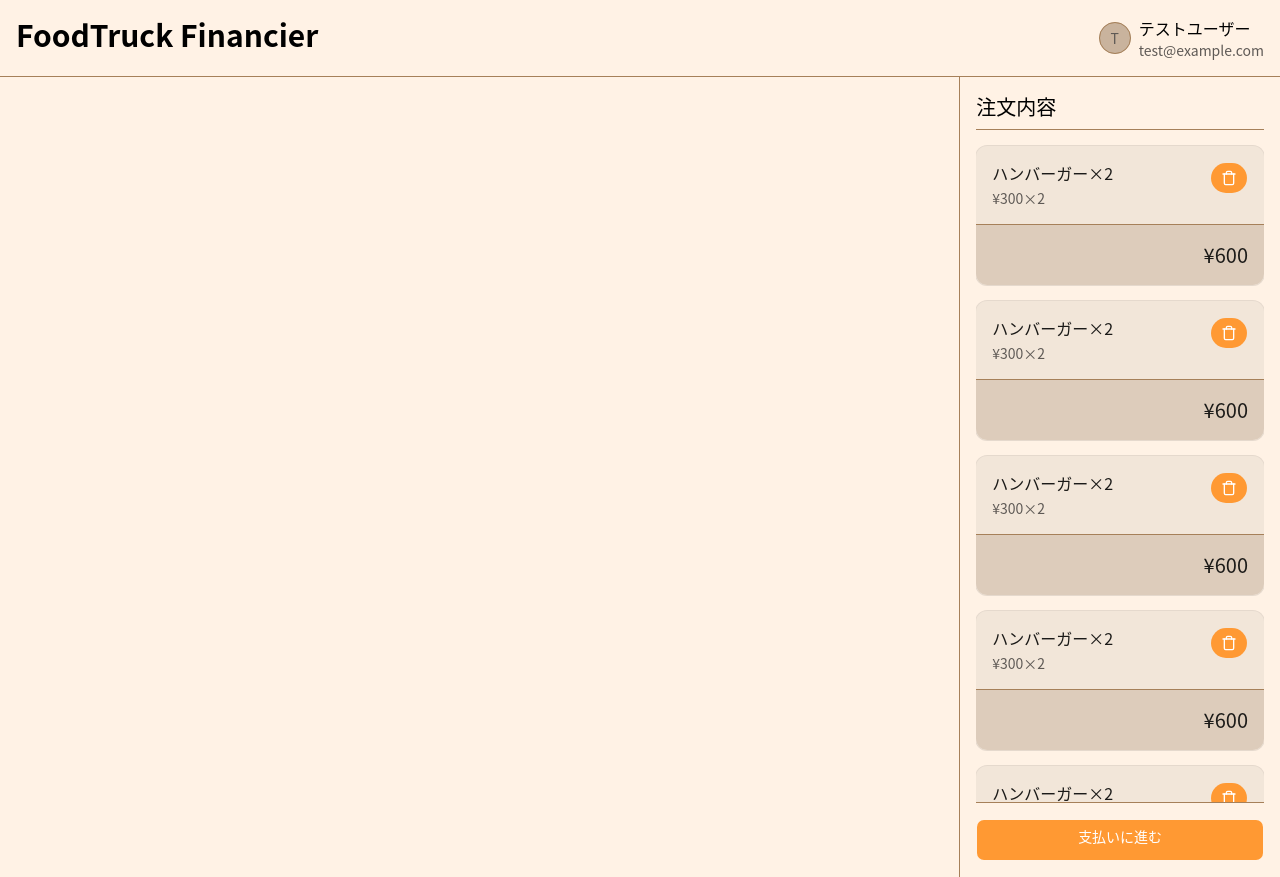
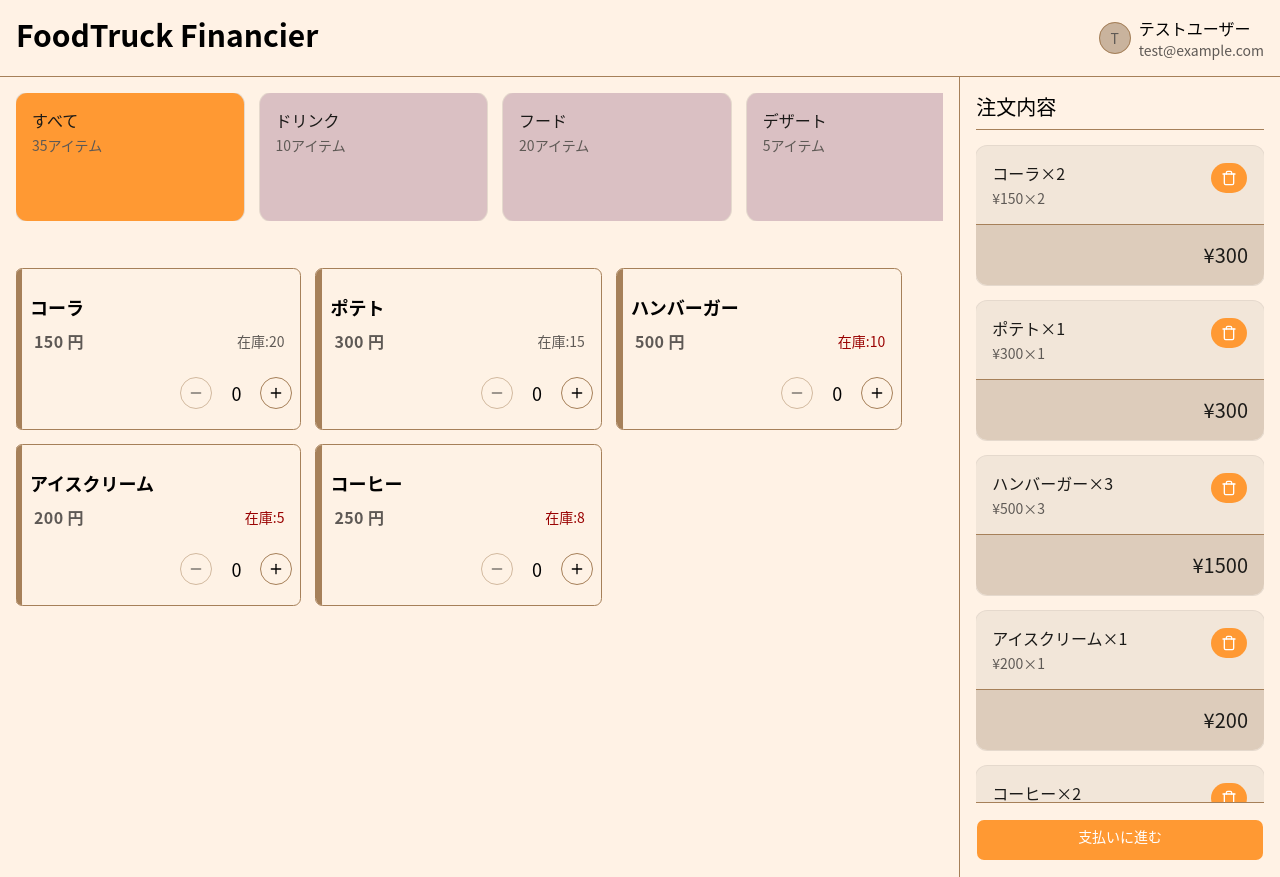
Before and after one commit to chakkun1121/food-truck-financier, a Next.js app: page /register in a window 1280 px wide. Built offline with nearby package versions, Linux system fonts and the light colour scheme.

Commit message:
feat: create register ui

```diff
--- a/src/app/layout.tsx
+++ b/src/app/layout.tsx
@@ -22,7 +22,7 @@ export default function RootLayout({
 }>) {
   return (
     <html lang="ja" className="font-sans">
-      <body className="min-h-full">
+      <body className="min-h-full select-none">
         <Header />
         {children}
       </body>
--- /dev/null
+++ b/src/app/register/_components/CommodityCard.tsx
@@ -0,0 +1,83 @@
+"use client";
+
+import { Button } from "@/components/ui/button";
+import { cn } from "@/lib/utils";
+import { Minus, Plus } from "lucide-react";
+
+export default function CommodityCard({
+  name,
+  stock,
+  price,
+  count,
+  setCount,
+  categoryId
+}: {
+  name: string;
+  stock: number;
+  price: number;
+  categoryId?: string;
+  count: number;
+  setCount(count: number): void;
+}) {
+  return (
+    <div
+      className={cn(
+        "outline-border aspect-video h-40 rounded-md border-l-[6px] bg-[rgba(225,225,225,0.05)] px-2 py-6 outline"
+      )}
+    >
+      <div className={"flex flex-col justify-between p-0"}>
+        <div
+          className="flex-1"
+          onClick={() => (stock ?? 0) - count > 0 && setCount(count + 1)}
+        >
+          <h3 className="text-lg font-bold">{name}</h3>
+          <div className="mt-2 flex items-center justify-between">
+            <p
+              className={cn(
+                "text-muted-foreground ml-1 font-semibold tracking-wide",
+                count > 0 && "text-foreground dark:text-background"
+              )}
+            >
+              {price} 円
+            </p>
+            <p
+              className={cn(
+                "text-muted-foreground pr-2 text-sm",
+                count > 0 && "text-foreground dark:text-background",
+                (stock ?? 0) <= 10 && "text-destructive block"
+              )}
+            >
+              在庫:{stock}
+            </p>
+          </div>
+        </div>
+        <div className="flex flex-none items-center justify-end gap-2 py-6">
+          <Button
+            className="relative z-10 rounded-full bg-transparent"
+            variant="outline"
+            size="icon"
+            onClick={e => {
+              e.preventDefault();
+              setCount(count - 1);
+            }}
+            disabled={count === 0}
+            aria-label="Minus"
+          >
+            <Minus />
+          </Button>
+          <p className="w-8 text-center text-lg">{count}</p>
+          <Button
+            className="relative z-10 rounded-full bg-transparent"
+            variant="outline"
+            size="icon"
+            onClick={() => setCount(count + 1)}
+            aria-label="Plus"
+            disabled={count >= (stock ?? 0)}
+          >
+            <Plus />
+          </Button>
+        </div>
+      </div>
+    </div>
+  );
+}
--- /dev/null
+++ b/src/app/register/_components/OrderCategoryCard.tsx
@@ -0,0 +1,31 @@
+import { Card, CardHeader, CardTitle, CardDescription } from "@/components/ui/card";
+import { cn } from "@/lib/utils";
+
+export default function OrderCategoryCard({
+  name,
+  categoryId,
+  itemCount,
+  selected,
+  setSelected
+}: {
+  name: string;
+  itemCount: number;
+  categoryId?: string;
+  selected?: boolean;
+  setSelected?: (selected: boolean) => void;
+}) {
+  return (
+    <Card
+      className={cn(
+        "bg-accent aspect-video h-32 flex-none",
+        selected && "bg-primary"
+      )}
+      onClick={() => setSelected?.(true)}
+    >
+      <CardHeader>
+        <CardTitle>{name}</CardTitle>
+        <CardDescription>{itemCount}アイテム</CardDescription>
+      </CardHeader>
+    </Card>
+  );
+}
--- /dev/null
+++ b/src/app/register/_components/OrderItemCard.tsx
@@ -0,0 +1,42 @@
+import { Button } from "@/components/ui/button";
+import {
+  Card,
+  CardAction,
+  CardDescription,
+  CardFooter,
+  CardHeader,
+  CardTitle
+} from "@/components/ui/card";
+import { Trash } from "lucide-react";
+
+export default function OrderItemCard({
+  name,
+  price,
+  quantity
+}: {
+  name: string;
+  price: number;
+  quantity: number;
+}) {
+  return (
+    <Card>
+      <CardHeader>
+        <CardTitle className="flex">
+          <p className="block">{name}</p>
+          <p className="block">×{quantity}</p>
+        </CardTitle>
+        <CardDescription>
+          ¥{price}×{quantity}
+        </CardDescription>
+        <CardAction>
+          <Button className="aspect-square rounded-full">
+            <Trash />
+          </Button>
+        </CardAction>
+      </CardHeader>
+      <CardFooter className="justify-end">
+        <p className="text-xl">¥{price * quantity}</p>
+      </CardFooter>
+    </Card>
+  );
+}
--- a/src/app/register/page.tsx
+++ b/src/app/register/page.tsx
@@ -1,18 +1,15 @@
+"use client";
+// 本来だめだがまずはUIを作ることに集中するため、クライアントコンポーネントにしている。
+
 import { Button } from "@/components/ui/button";
-import {
-  Card,
-  CardAction,
-  CardDescription,
-  CardFooter,
-  CardHeader,
-  CardTitle
-} from "@/components/ui/card";
 import {
   ResizableHandle,
   ResizablePanel,
   ResizablePanelGroup
 } from "@/components/ui/resizable";
-import { Trash } from "lucide-react";
+import CommodityCard from "./_components/CommodityCard";
+import OrderCategoryCard from "./_components/OrderCategoryCard";
+import OrderItemCard from "./_components/OrderItemCard";
 
 export default function Register() {
   return (
@@ -23,9 +20,50 @@ export default function Register() {
           defaultSize={75}
           className="flex flex-col space-y-4 p-4"
         >
-          <div className="flex flex-none space-x-4 overflow-x-scroll"></div>
+          <div className="flex flex-none gap-4 overflow-x-scroll">
+            <OrderCategoryCard name="すべて" itemCount={35} selected />
+            <OrderCategoryCard name="ドリンク" itemCount={10} />
+            <OrderCategoryCard name="フード" itemCount={20} />
+            <OrderCategoryCard name="デザート" itemCount={5} />
+          </div>
           <br />
-          <div></div>
+          <div className="flex flex-wrap gap-4 overflow-x-hidden py-2">
+            <CommodityCard
+              name="コーラ"
+              price={150}
+              stock={20}
+              count={0}
+              setCount={() => {}}
+            />
+            <CommodityCard
+              name="ポテト"
+              price={300}
+              stock={15}
+              count={0}
+              setCount={() => {}}
+            />
+            <CommodityCard
+              name="ハンバーガー"
+              price={500}
+              stock={10}
+              count={0}
+              setCount={() => {}}
+            />
+            <CommodityCard
+              name="アイスクリーム"
+              price={200}
+              stock={5}
+              count={0}
+              setCount={() => {}}
+            />
+            <CommodityCard
+              name="コーヒー"
+              price={250}
+              stock={8}
+              count={0}
+              setCount={() => {}}
+            />
+          </div>
         </ResizablePanel>
         <ResizableHandle />
         <ResizablePanel defaultSize={25} className="flex flex-col p-4">
@@ -33,142 +71,16 @@ export default function Register() {
             <h2 className="text-xl">注文内容</h2>
           </div>
           <div className="flex-1 space-y-4 overflow-y-scroll py-4">
-            <Card>
-              <CardHeader>
-                <CardTitle className="flex">
-                  <p className="block">ハンバーガー</p>
-                  <p className="block">×2</p>
-                </CardTitle>
-                <CardDescription>¥300×2</CardDescription>
-                <CardAction>
-                  <Button className="aspect-square rounded-full">
-                    <Trash />
-                  </Button>
-                </CardAction>
-              </CardHeader>
-              <CardFooter className="justify-end">
-                <p className="text-xl">¥600</p>
-              </CardFooter>
-            </Card>
-            <Card>
-              <CardHeader>
-                <CardTitle className="flex">
-                  <p className="block">ハンバーガー</p>
-                  <p className="block">×2</p>
-                </CardTitle>
-                <CardDescription>¥300×2</CardDescription>
-                <CardAction>
-                  <Button className="aspect-square rounded-full">
-                    <Trash />
-                  </Button>
-                </CardAction>
-              </CardHeader>
-              <CardFooter className="justify-end">
-                <p className="text-xl">¥600</p>
-              </CardFooter>
-            </Card>
-            <Card>
-              <CardHeader>
-                <CardTitle className="flex">
-                  <p className="block">ハンバーガー</p>
-                  <p className="block">×2</p>
-                </CardTitle>
-                <CardDescription>¥300×2</CardDescription>
-                <CardAction>
-                  <Button className="aspect-square rounded-full">
-                    <Trash />
-                  </Button>
-                </CardAction>
-              </CardHeader>
-              <CardFooter className="justify-end">
-                <p className="text-xl">¥600</p>
-              </CardFooter>
-            </Card>
-            <Card>
-              <CardHeader>
-                <CardTitle className="flex">
-                  <p className="block">ハンバーガー</p>
-                  <p className="block">×2</p>
-                </CardTitle>
-                <CardDescription>¥300×2</CardDescription>
-                <CardAction>
-                  <Button className="aspect-square rounded-full">
-                    <Trash />
-                  </Button>
-                </CardAction>
-              </CardHeader>
-              <CardFooter className="justify-end">
-                <p className="text-xl">¥600</p>
-              </CardFooter>
-            </Card>
-            <Card>
-              <CardHeader>
-                <CardTitle className="flex">
-                  <p className="block">ハンバーガー</p>
-                  <p className="block">×2</p>
-                </CardTitle>
-                <CardDescription>¥300×2</CardDescription>
-                <CardAction>
-                  <Button className="aspect-square rounded-full">
-                    <Trash />
-                  </Button>
-                </CardAction>
-              </CardHeader>
-              <CardFooter className="justify-end">
-                <p className="text-xl">¥600</p>
-              </CardFooter>
-            </Card>
-            <Card>
-              <CardHeader>
-                <CardTitle className="flex">
-                  <p className="block">ハンバーガー</p>
-                  <p className="block">×2</p>
-                </CardTitle>
-                <CardDescription>¥300×2</CardDescription>
-                <CardAction>
-                  <Button className="aspect-square rounded-full">
-                    <Trash />
-                  </Button>
-                </CardAction>
-              </CardHeader>
-              <CardFooter className="justify-end">
-                <p className="text-xl">¥600</p>
-              </CardFooter>
-            </Card>
-            <Card>
-              <CardHeader>
-                <CardTitle className="flex">
-                  <p className="block">ハンバーガー</p>
-                  <p className="block">×2</p>
-                </CardTitle>
-                <CardDescription>¥300×2</CardDescription>
-                <CardAction>
-                  <Button className="aspect-square rounded-full">
-                    <Trash />
-                  </Button>
-                </CardAction>
-              </CardHeader>
-              <CardFooter className="justify-end">
-                <p className="text-xl">¥600</p>
-              </CardFooter>
-            </Card>
-            <Card>
-              <CardHeader>
-                <CardTitle className="flex">
-                  <p className="block">ハンバーガー</p>
-                  <p className="block">×2</p>
-                </CardTitle>
-                <CardDescription>¥300×2</CardDescription>
-                <CardAction>
-                  <Button className="aspect-square rounded-full">
-                    <Trash />
-                  </Button>
-                </CardAction>
-              </CardHeader>
-              <CardFooter className="justify-end">
-                <p className="text-xl">¥600</p>
-              </CardFooter>
-            </Card>
+            <OrderItemCard name="コーラ" price={150} quantity={2} />
+            <OrderItemCard name="ポテト" price={300} quantity={1} />
+            <OrderItemCard name="ハンバーガー" price={500} quantity={3} />
+            <OrderItemCard name="アイスクリーム" price={200} quantity={1} />
+            <OrderItemCard name="コーヒー" price={250} quantity={2} />
+            <OrderItemCard name="サンドイッチ" price={400} quantity={1} />
+            <OrderItemCard name="ジュース" price={180} quantity={3} />
+            <OrderItemCard name="サラダ" price={350} quantity={1} />
+            <OrderItemCard name="スープ" price={250} quantity={2} />
+            <OrderItemCard name="デザート" price={300} quantity={1} />
           </div>
           <div className="flex-none border-t pt-4">
             <Button className="w-full flex-none p-6 pt-4">支払いに進む</Button>
--- /dev/null
+++ b/src/types/userInfo.ts
@@ -0,0 +1,5 @@
+export type UserInfo = {
+  stallId?: string;
+  lastTicket?: number; //最後に発見した整理券の番号
+  userNumber: number; //ユーザーごとに固有 0から割り振る
+};
```
Also changed, not shown: src/types/stallInfo.ts (added, +62 -0 lines).
